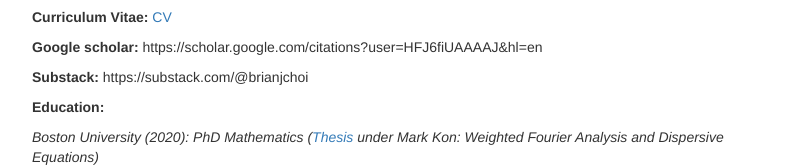
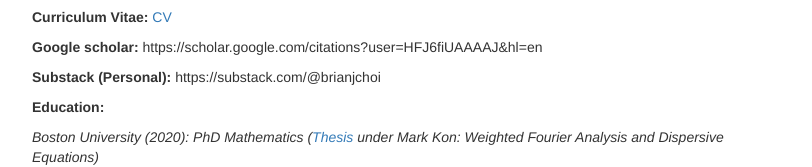
Before and after one commit to ChoiBrian/ChoiBrian.github.io, a plain HTML site: page index.html in a window 1280 px wide. Shown: the part 346-513 px from the top of the page, without its empty margins (38-850 px from the left). Drawn offline with nearby package versions, Linux system fonts and the light colour scheme.

Commit message:
Update index.html

```diff
--- a/index.html
+++ b/index.html
@@ -43,7 +43,7 @@
 
 					<p><b>Google scholar:</b> https://scholar.google.com/citations?user=HFJ6fiUAAAAJ&hl=en</p>
 
-					<p><b>Substack:</b> https://substack.com/@brianjchoi</p>
+					<p><b>Substack (Personal):</b> https://substack.com/@brianjchoi</p>
 
 					<p><b>Education:</b></p>
 
```
